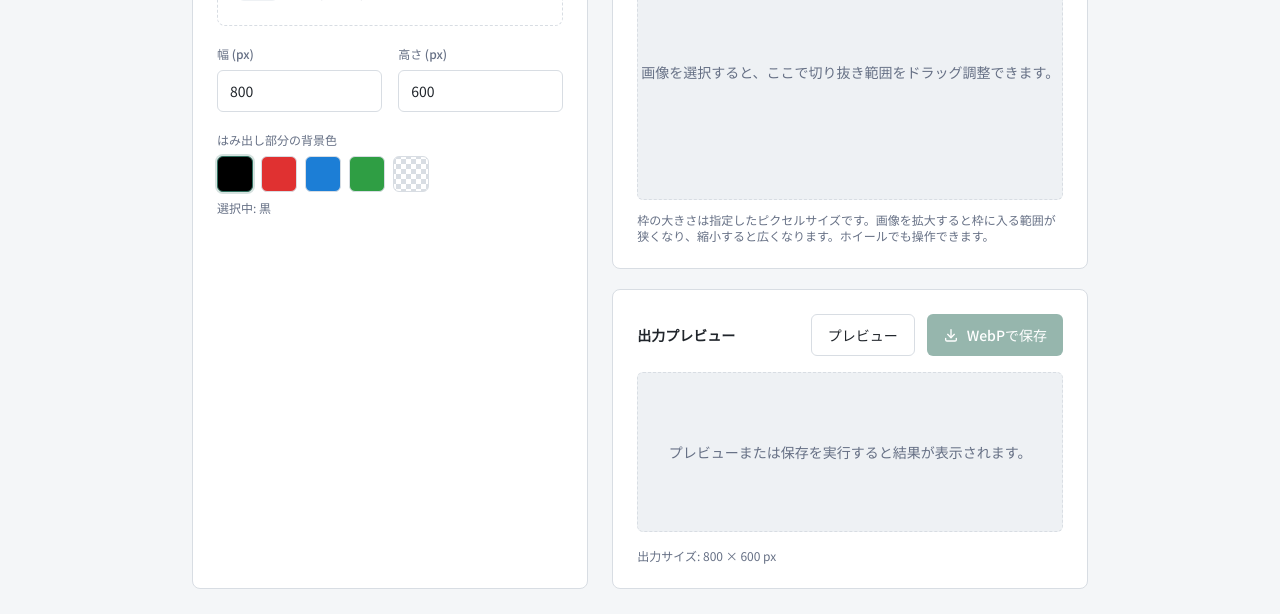
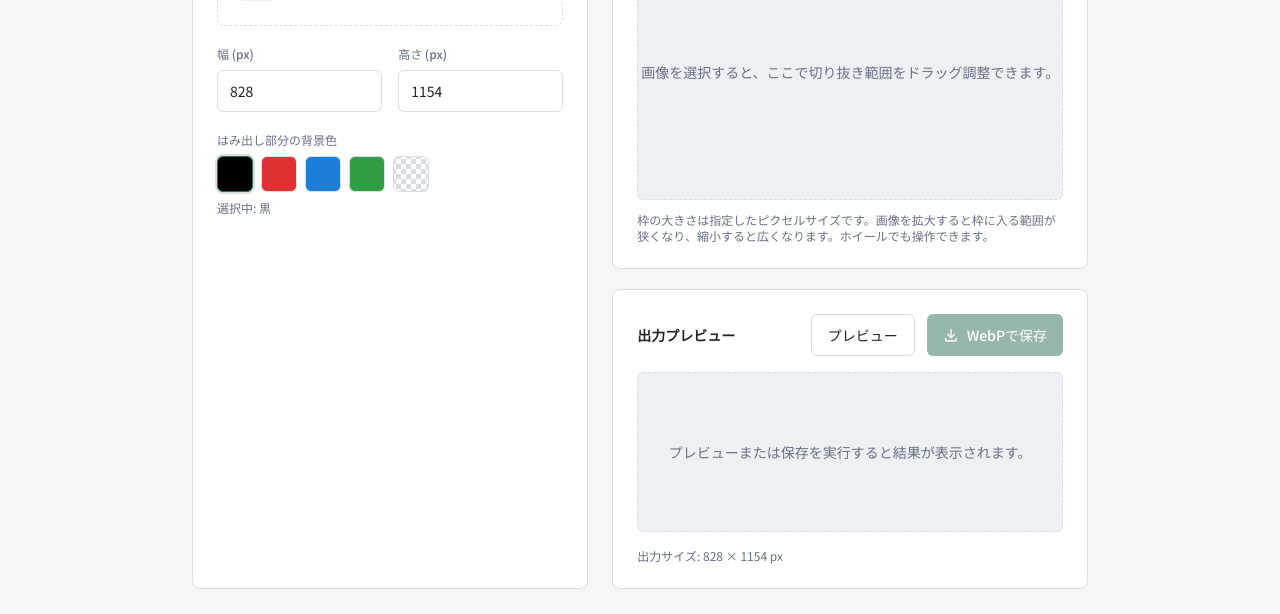
Before and after one commit to naoiw/photo-editer, a React (Vite) app: page /crop in a window 1280 px wide. Shown: the part 294-908 px from the top of the page. Built offline with nearby package versions, Linux system fonts and the light colour scheme.

Commit message:
change : 幅と高さの初期値を変更

```diff
--- a/src/pages/CropPage.tsx
+++ b/src/pages/CropPage.tsx
@@ -33,8 +33,8 @@ const FILL_OPTIONS = Object.entries(FILL_COLORS) as [FillColorId, (typeof FILL_C
 export function CropPage() {
   const [file, setFile] = useState<File | null>(null)
   const [meta, setMeta] = useState<ImageMeta | null>(null)
-  const [width, setWidth] = useState(800)
-  const [height, setHeight] = useState(600)
+  const [width, setWidth] = useState(828)
+  const [height, setHeight] = useState(1154)
   const [cropRect, setCropRect] = useState<CropRect | null>(null)
   const [fillColor, setFillColor] = useState<FillColorId>('black')
   const [previewUrl, setPreviewUrl] = useState<string | null>(null)
```
Also changed, not shown: 1 other file (tests, documents, lock files or other folders).
